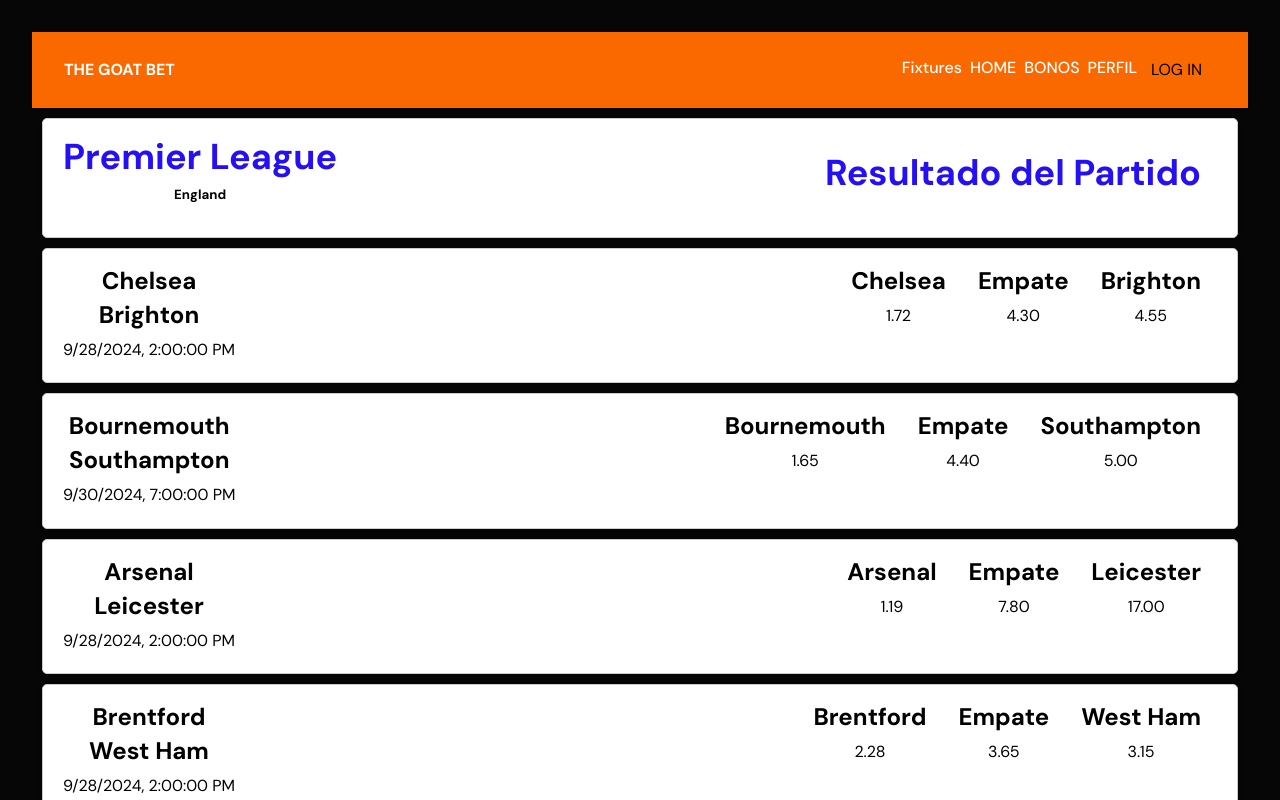
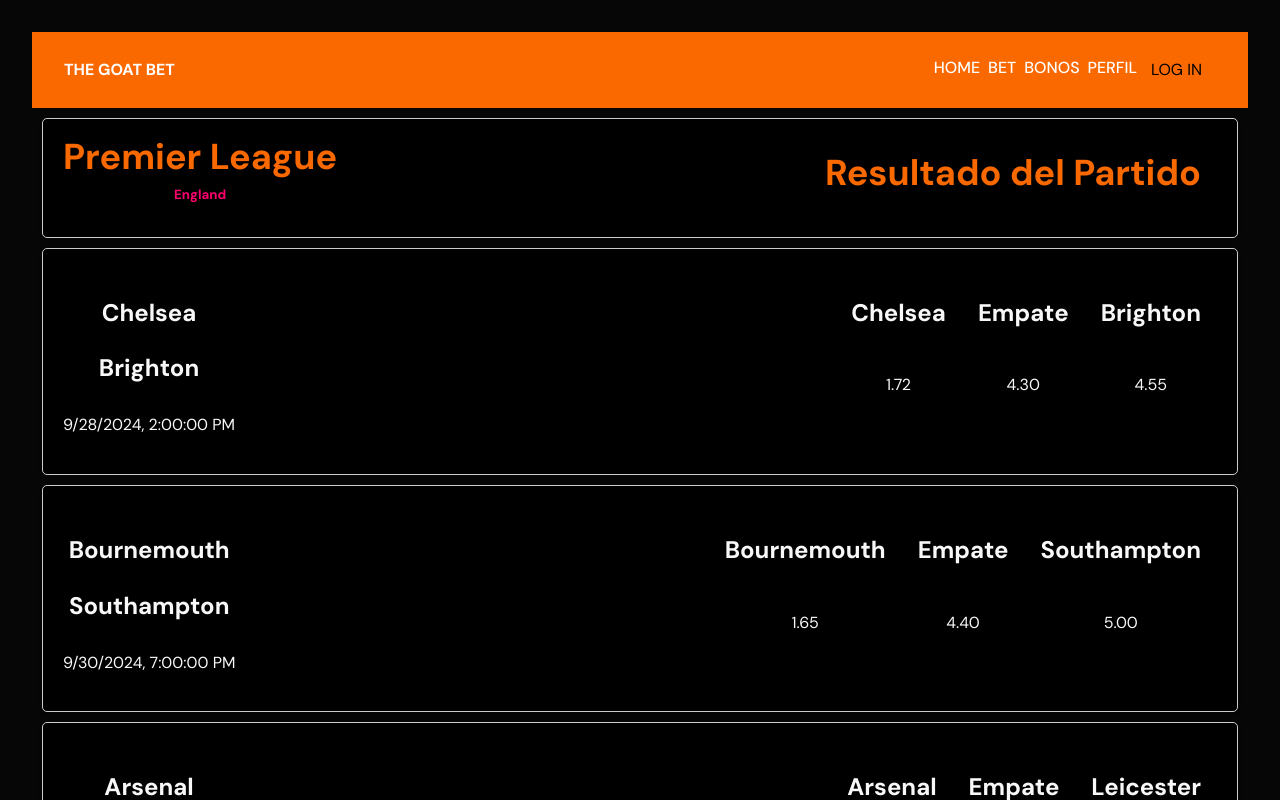
Before and after one commit to roahoki/thegoat-frontend, a React (Vite) app: page /fixtures in a window 1280 px wide. Shown: the top 800 px of the page. Built offline with nearby package versions, Linux system fonts and the light colour scheme; no server answers.

Commit message:
refactor: order in header, wallet and profile

```diff
--- a/src/components/cards/FixtureCard.css
+++ b/src/components/cards/FixtureCard.css
@@ -1,9 +1,9 @@
-.card {
+.cardd {
     border: 1px solid #ccc;
     padding: 20px;
     margin: 10px;
     border-radius: 5px;
-    background-color: #fff;
+    background-color: #000000;
     box-shadow: 0 2px 4px rgba(0, 0, 0, 0.1);
     display: flex;
     justify-content: space-between;
--- a/src/components/cards/FixtureCard.jsx
+++ b/src/components/cards/FixtureCard.jsx
@@ -3,7 +3,7 @@
 
 const Card = ({ home, away, date, odd_home, odd_draw, odd_visit }) => {
     return (
-        <div className="card">
+        <div className="cardd">
             <div>
                 <h4>{home}</h4>
                 <h4>{away}</h4>
--- a/src/components/cards/LeagueCard.css
+++ b/src/components/cards/LeagueCard.css
@@ -3,7 +3,7 @@
     padding: 20px;
     margin: 10px;
     border-radius: 5px;
-    background-color: #fff;
+    background-color: #000000;
     box-shadow: 0 2px 4px rgba(0, 0, 0, 0.1);
     display: flex;
     justify-content: space-between;
@@ -16,16 +16,16 @@
 
 .card h3 {
     margin: 0 0 10px;
-    color: var(--color-secondary);
+    color: var(--color-primary);
 }
 
 .card h4 {
     margin: 0 0 10px;
-    color: black;
+    color: var(--color-primary);
 }
 .card h5 {
     margin: 0 0 10px;
-    color: black;
+    color: var(--color-tertiary);
 }
 
 .card p {
--- a/src/components/header/Header.css
+++ b/src/components/header/Header.css
@@ -17,6 +17,7 @@
 
 .header a:hover {
     text-decoration: inherit;
+    color: var(--color-secondary);
 }
 
 .logo {
--- a/src/components/header/Header.jsx
+++ b/src/components/header/Header.jsx
@@ -12,8 +12,8 @@
       <a href="/" className='logo'> THE GOAT BET </a>
 
       <nav className="navbar">
-        <a href="/fixtures">Fixtures</a>
         <a href="/">HOME</a>
+        <a href="/fixtures">BET</a>
         <a href="/bonds">BONOS</a>
         <a href="/profile">PERFIL</a>
         {
--- a/src/components/bonds/Bonds.jsx
+++ b/src/pages/bonds/Bonds.jsx
@@ -5,7 +5,7 @@
     const {user, isAuthenticated } = useAuth0()
     return (
         <div>
-        BONOSSSSSSOSOSOS
+        Próximamente podrás ver tus bonos aquí
         </div>
     )
 }
--- a/src/routing/Routing.jsx
+++ b/src/routing/Routing.jsx
@@ -1,10 +1,10 @@
 import React from 'react'
 import { BrowserRouter, Routes, Route } from 'react-router-dom'
 import App from '../App'
-import Profile from '../components/Profile'
 import Header from '../components/header/Header'
-import Bonds from '../components/bonds/Bonds'
+import Bonds from '../pages/bonds/Bonds'
 import Fixtures from '../pages/Fixtures'
+import Profile from '../pages/Profile'
 
 
 const Routing = () => {
```
Also changed, not shown: src/components/wallet/Wallet.jsx (added, +9 -0 lines), src/components/wallet/Wallet.css (added), src/pages/Profile.jsx (renamed from src/components/Profile.jsx), src/pages/bonds/Bonds.css (added).
